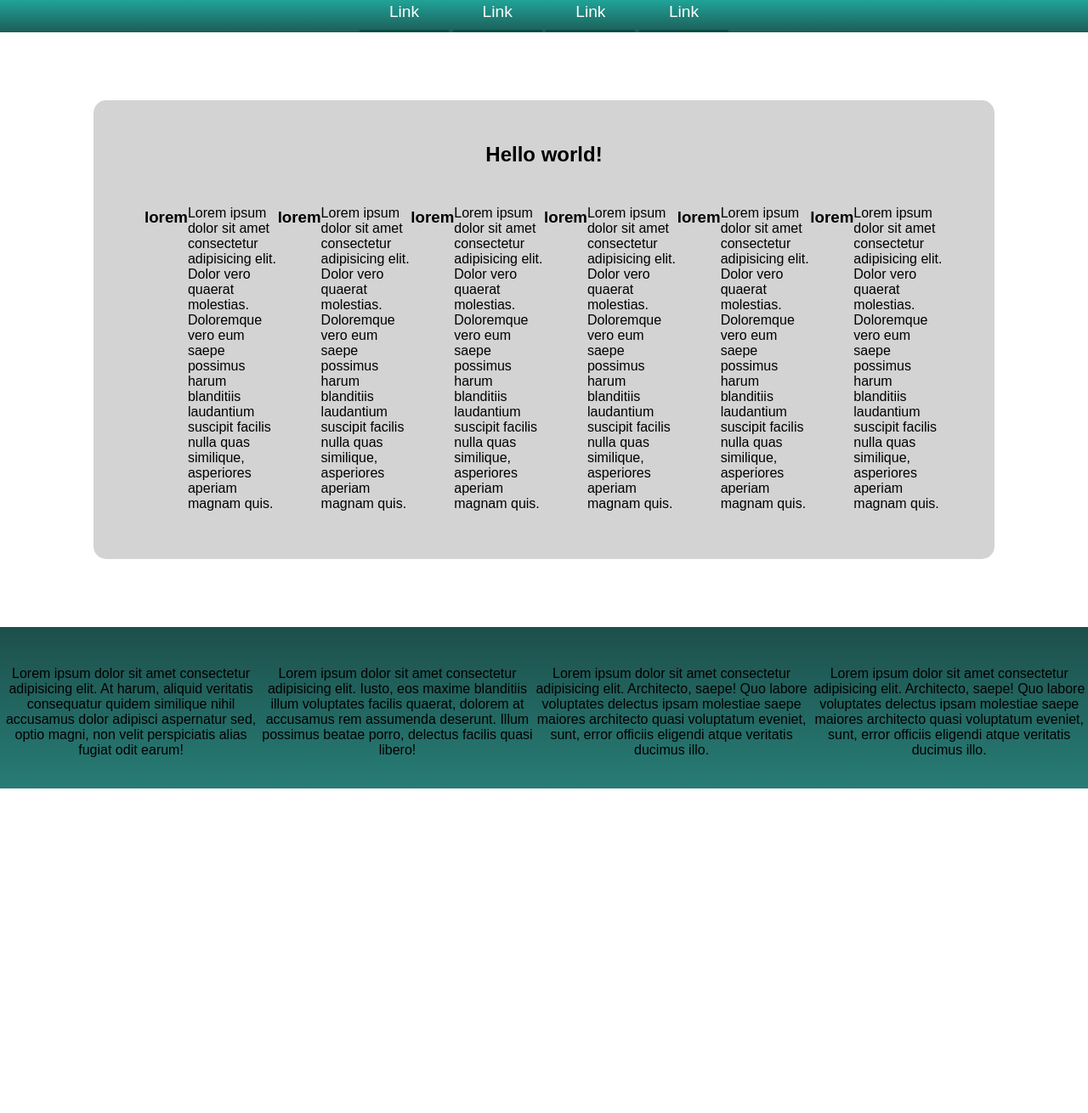
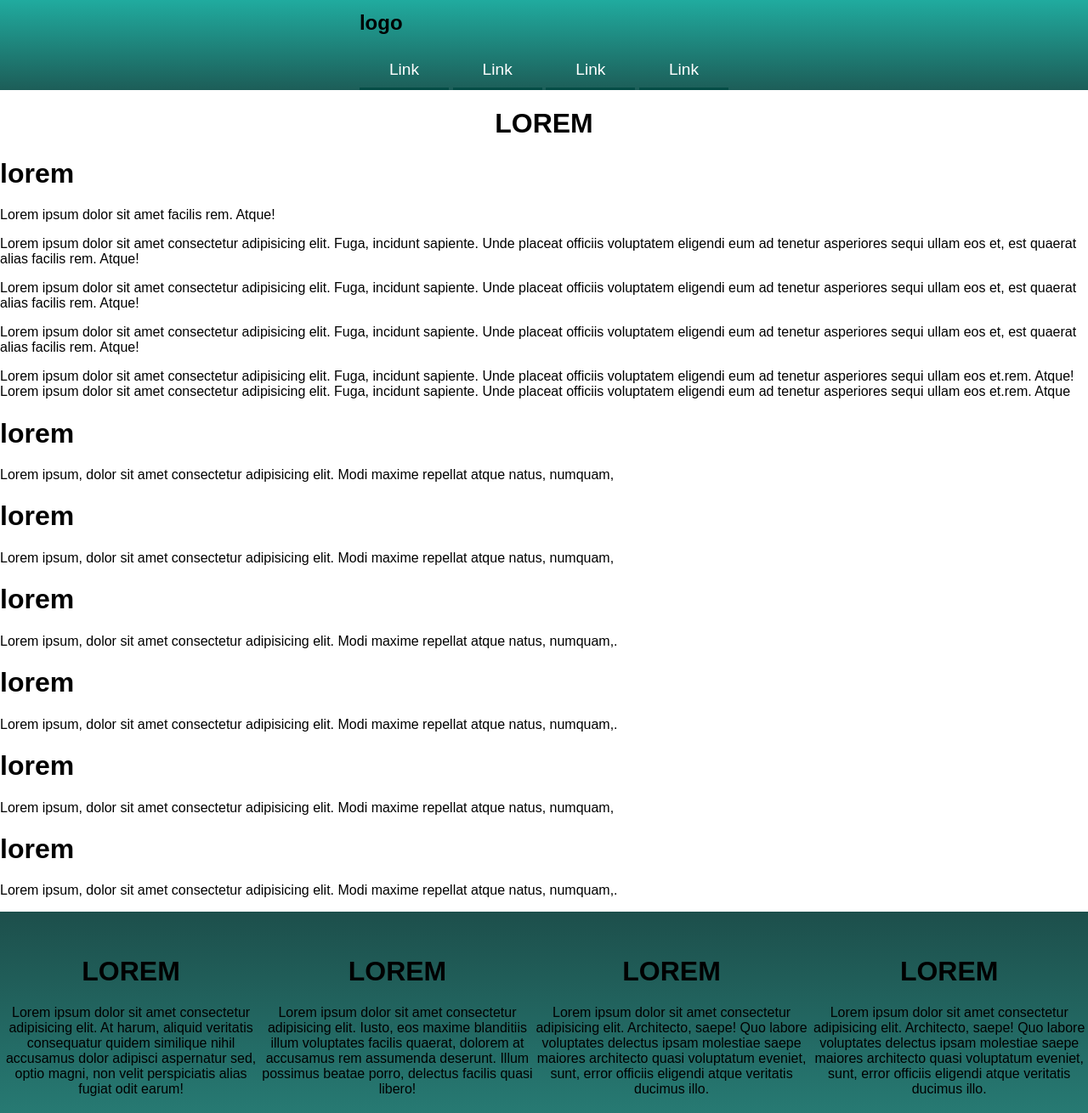
Before and after one commit to Sergeityshchenko/Responsive-Page, a plain HTML site: page index.html in a window 1280 px wide. Shown: the part 7-1317 px from the top of the page at 85% size. Before the commit the page ends 935 px from the top, so only its background shows below. Drawn offline with Linux system fonts and the light colour scheme.

Commit message:
Added finaly structure of code

```diff
--- a/index.html
+++ b/index.html
@@ -9,59 +9,90 @@
 </head>
 <body>
   <nav>
-    <ul>
+  <div>
+   <div class="logo"><h1>logo</h1></div>
+    <div>
+     <ul>
       <li><a href="#">Link</a></li>
       <li><a href="#">Link</a></li>
       <li><a href="#">Link</a></li>
       <li><a href="#">Link</a></li>
-    </ul>
+     </ul>
+  </div>
+</div>
   </nav>
 
-  <section>
-    <header>
-     <h1>Hello world!</h1>
-   </header>
-    <div class="content">
-      <h3>lorem</h3>
-      <p>
-        Lorem ipsum dolor sit amet consectetur adipisicing elit. Dolor vero quaerat molestias. Doloremque vero eum saepe possimus harum blanditiis laudantium suscipit facilis nulla quas similique, asperiores aperiam magnam quis.
-      </p>
-      <h3>lorem</h3>
-      <p>
-        Lorem ipsum dolor sit amet consectetur adipisicing elit. Dolor vero quaerat molestias. Doloremque vero eum saepe possimus harum blanditiis laudantium suscipit facilis nulla quas similique, asperiores aperiam magnam quis.
-      </p>
-      <h3>lorem</h3>
-      <p>
-        Lorem ipsum dolor sit amet consectetur adipisicing elit. Dolor vero quaerat molestias. Doloremque vero eum saepe possimus harum blanditiis laudantium suscipit facilis nulla quas similique, asperiores aperiam magnam quis.
-      </p>
-      <h3>lorem</h3>
-      <p>
-        Lorem ipsum dolor sit amet consectetur adipisicing elit. Dolor vero quaerat molestias. Doloremque vero eum saepe possimus harum blanditiis laudantium suscipit facilis nulla quas similique, asperiores aperiam magnam quis.
-      </p>
-      <h3>lorem</h3>
-      <p>
-        Lorem ipsum dolor sit amet consectetur adipisicing elit. Dolor vero quaerat molestias. Doloremque vero eum saepe possimus harum blanditiis laudantium suscipit facilis nulla quas similique, asperiores aperiam magnam quis.
-      </p>
-      <h3>lorem</h3>
-      <p>
-        Lorem ipsum dolor sit amet consectetur adipisicing elit. Dolor vero quaerat molestias. Doloremque vero eum saepe possimus harum blanditiis laudantium suscipit facilis nulla quas similique, asperiores aperiam magnam quis.
-      </p>
+  <div class="container">
+    <div class="row">
+      <div class="column-12">
+        <header>
+          <h1>LOREM</h1>
+        </header>
+      </div>
+    </div>
+    <div class="row">
+      <div class="column-12">
+        <div class="column-5">
+          <div class="row"><h1>lorem</h1></div>
+          <div class="row"><p>Lorem ipsum dolor sit amet facilis rem. Atque!</p>
+            <p>Lorem ipsum dolor sit amet consectetur adipisicing elit. Fuga, incidunt sapiente. Unde placeat officiis voluptatem eligendi eum ad tenetur asperiores sequi ullam eos et, est quaerat alias facilis rem. Atque!</p>
+            <p>Lorem ipsum dolor sit amet consectetur adipisicing elit. Fuga, incidunt sapiente. Unde placeat officiis voluptatem eligendi eum ad tenetur asperiores sequi ullam eos et, est quaerat alias facilis rem. Atque!</p>
+            <p>Lorem ipsum dolor sit amet consectetur adipisicing elit. Fuga, incidunt sapiente. Unde placeat officiis voluptatem eligendi eum ad tenetur asperiores sequi ullam eos et, est quaerat alias facilis rem. Atque!</p>
+            <p>Lorem ipsum dolor sit amet consectetur adipisicing elit. Fuga, incidunt sapiente. Unde placeat officiis voluptatem eligendi eum ad tenetur asperiores sequi ullam eos et.rem. Atque!
+              Lorem ipsum dolor sit amet consectetur adipisicing elit. Fuga, incidunt sapiente. Unde placeat officiis voluptatem eligendi eum ad tenetur asperiores sequi ullam eos et.rem. Atque
+            </p></div>
+        </div>
+        <div class="column-7">
+          <div class="row">
+            <div class="column-3">
+                <h1>lorem</h1>
+                <p>Lorem ipsum, dolor sit amet consectetur adipisicing elit. Modi maxime repellat atque natus, numquam,</p>
+              </div>
+            <div class="column-3">
+                <h1>lorem</h1>
+                <p>Lorem ipsum, dolor sit amet consectetur adipisicing elit. Modi maxime repellat atque natus, numquam,</p>
+              </div>
+            <div class="column-3">
+                <h1>lorem</h1>
+                <p>Lorem ipsum, dolor sit amet consectetur adipisicing elit. Modi maxime repellat atque natus, numquam,.</p>
+              </div>
+            <div class="column-3">
+                <h1>lorem</h1>
+                <p>Lorem ipsum, dolor sit amet consectetur adipisicing elit. Modi maxime repellat atque natus, numquam,.</p>
+              </div>
+          </div>
+          <div class="row">
+            <div class="column-6">
+                <h1>lorem</h1>
+                <p>Lorem ipsum, dolor sit amet consectetur adipisicing elit. Modi maxime repellat atque natus, numquam,</p>
+              </div>
+            <div class="column-6">
+                <h1>lorem</h1>
+                <p>Lorem ipsum, dolor sit amet consectetur adipisicing elit. Modi maxime repellat atque natus, numquam,.</p>
+              </div>
+          </div>
+      </div>
+    </div>
+  </div>
+  </div>
 
-    </div>
-  </section>
    <div id="footer">
      <div class="row">
+       <p><h1>LOREM</h1></p>
        <p>Lorem ipsum dolor sit amet consectetur adipisicing elit. At harum, aliquid veritatis consequatur quidem similique nihil accusamus dolor adipisci aspernatur sed, optio magni, non velit perspiciatis alias fugiat odit earum!</p>
      </div>
      <div class="row">
+        <p><h1>LOREM</h1></p>
        <p>Lorem ipsum dolor sit amet consectetur adipisicing elit. Iusto, eos maxime blanditiis illum voluptates facilis quaerat, dolorem at accusamus rem assumenda deserunt. Illum possimus beatae porro, delectus facilis quasi libero!</p>
      </div>
      <div class="row">
+        <p><h1>LOREM</h1></p>
        <p>Lorem ipsum dolor sit amet consectetur adipisicing elit. Architecto, saepe! Quo labore voluptates delectus ipsam molestiae saepe maiores architecto quasi voluptatum eveniet, sunt, error officiis eligendi atque veritatis ducimus illo.</p>
      </div>
      <div class="row">
+        <p><h1>LOREM</h1></p>
         <p>Lorem ipsum dolor sit amet consectetur adipisicing elit. Architecto, saepe! Quo labore voluptates delectus ipsam molestiae saepe maiores architecto quasi voluptatum eveniet, sunt, error officiis eligendi atque veritatis ducimus illo.</p>
       </div>
-
+  </div>
 </body>
 </html>
```
